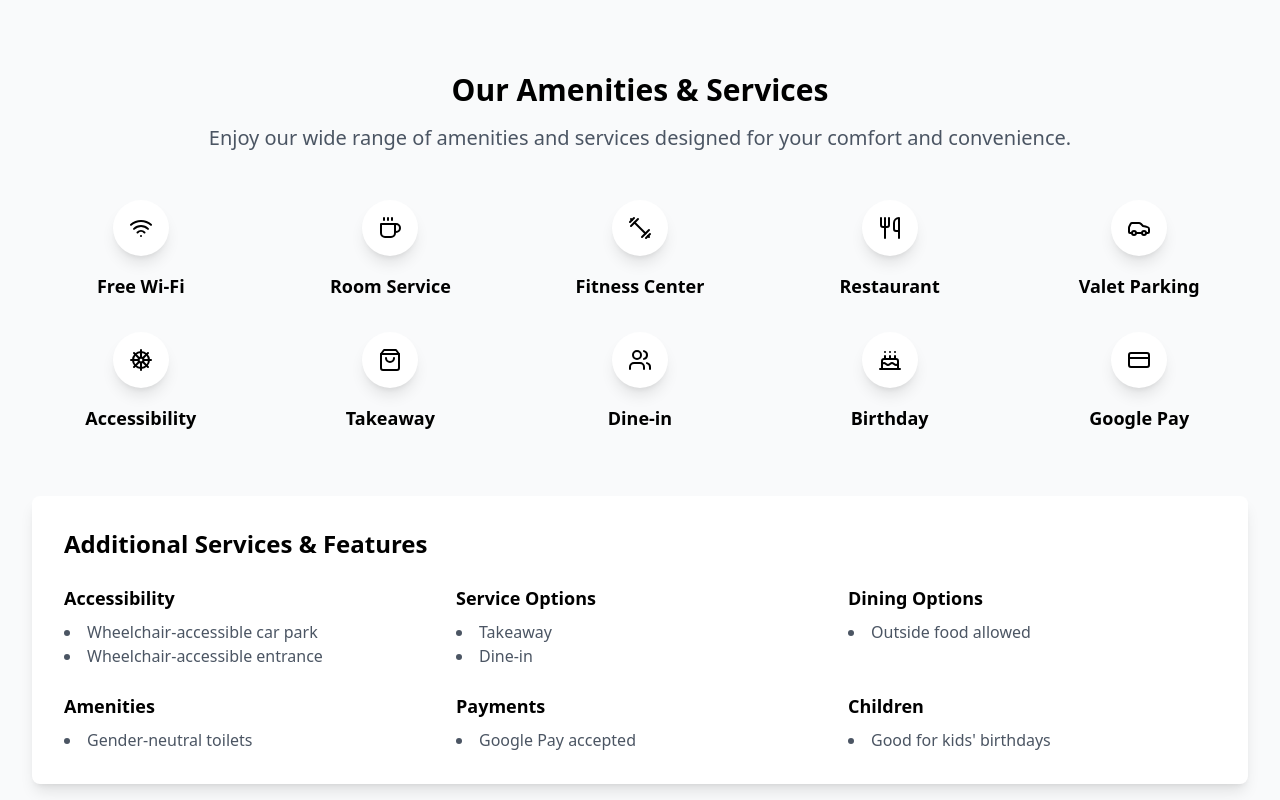
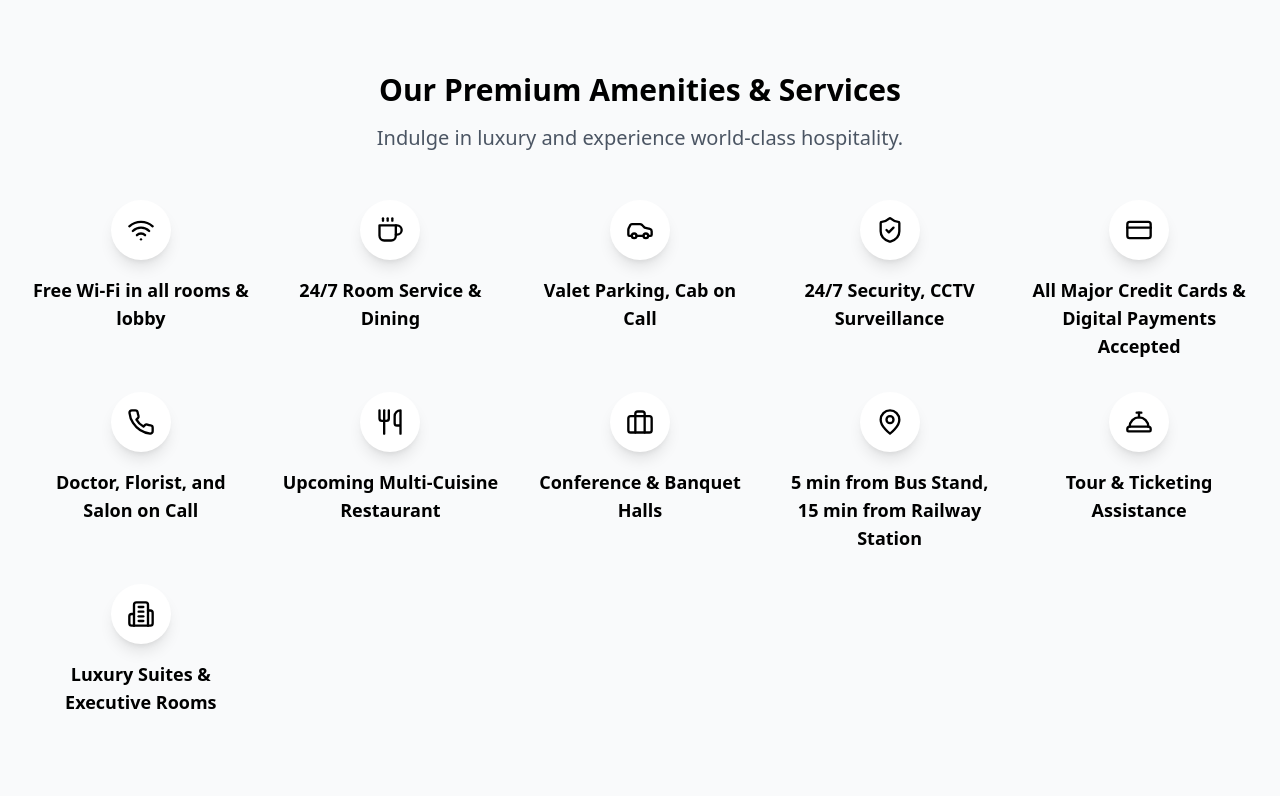
Before and after one commit to healersdatasolutions/Blessings-Imperia, a React (Vite) app: page / in a window 1280 px wide. Shown: the part 2260-3060 px from the top of the page. Built offline with nearby package versions, Linux system fonts and the light colour scheme; no server answers.

Commit message:
Update AmenitiesSection.tsx

```diff
--- a/src/components/AmenitiesSection.tsx
+++ b/src/components/AmenitiesSection.tsx
@@ -1,17 +1,18 @@
 import { motion } from 'framer-motion';
-import { Wifi, Coffee, Dumbbell, Utensils, Car, ShipWheelIcon as Wheelchair, ShoppingBag, Users, Cake, CreditCard } from 'lucide-react';
+import { Wifi, Coffee, Car, ShieldCheck, CreditCard, Phone, Utensils, Briefcase, MapPin, ConciergeBell, Building2 } from 'lucide-react';
 
 const amenities = [
-  { icon: Wifi, name: 'Free Wi-Fi' },
-  { icon: Coffee, name: 'Room Service' },
-  { icon: Dumbbell, name: 'Fitness Center' },
-  { icon: Utensils, name: 'Restaurant' },
-  { icon: Car, name: 'Valet Parking' },
-  { icon: Wheelchair, name: 'Accessibility' },
-  { icon: ShoppingBag, name: 'Takeaway' },
-  { icon: Users, name: 'Dine-in' },
-  { icon: Cake, name: 'Birthday' },
-  { icon: CreditCard, name: 'Google Pay' },
+  { icon: Wifi, name: 'Free Wi-Fi in all rooms & lobby' },
+  { icon: Coffee, name: '24/7 Room Service & Dining' },
+  { icon: Car, name: 'Valet Parking, Cab on Call' },
+  { icon: ShieldCheck, name: '24/7 Security, CCTV Surveillance' },
+  { icon: CreditCard, name: 'All Major Credit Cards & Digital Payments Accepted' },
+  { icon: Phone, name: 'Doctor, Florist, and Salon on Call' },
+  { icon: Utensils, name: 'Upcoming Multi-Cuisine Restaurant' },
+  { icon: Briefcase, name: 'Conference & Banquet Halls' },
+  { icon: MapPin, name: '5 min from Bus Stand, 15 min from Railway Station' },
+  { icon: ConciergeBell, name: 'Tour & Ticketing Assistance' },
+  { icon: Building2, name: 'Luxury Suites & Executive Rooms' }
 ];
 
 export default function AmenitiesSection() {
@@ -25,8 +26,8 @@ export default function AmenitiesSection() {
           viewport={{ once: true }}
           className="text-center mb-12"
         >
-          <h2 className="text-3xl font-bold mb-4">Our Amenities & Services</h2>
-          <p className="text-xl text-gray-600">Enjoy our wide range of amenities and services designed for your comfort and convenience.</p>
+          <h2 className="text-3xl font-bold mb-4">Our Premium Amenities & Services</h2>
+          <p className="text-xl text-gray-600">Indulge in luxury and experience world-class hospitality.</p>
         </motion.div>
 
         <div className="grid grid-cols-2 md:grid-cols-3 lg:grid-cols-5 gap-8">
@@ -40,62 +41,12 @@ export default function AmenitiesSection() {
               className="flex flex-col items-center"
             >
               <div className="bg-white p-4 rounded-full shadow-lg mb-4">
-                <amenity.icon size={24} className="text-black" />
+                <amenity.icon size={28} className="text-black" />
               </div>
               <h3 className="text-lg font-semibold text-center">{amenity.name}</h3>
             </motion.div>
           ))}
         </div>
-
-        <motion.div
-          initial={{ y: 50, opacity: 0 }}
-          whileInView={{ y: 0, opacity: 1 }}
-          transition={{ duration: 0.5, delay: 1 }}
-          viewport={{ once: true }}
-          className="mt-16 bg-white p-8 rounded-lg shadow-lg"
-        >
-          <h3 className="text-2xl font-bold mb-6">Additional Services & Features</h3>
-          <div className="grid grid-cols-1 md:grid-cols-2 lg:grid-cols-3 gap-6">
-            <div>
-              <h4 className="text-lg font-semibold mb-2">Accessibility</h4>
-              <ul className="list-disc list-inside text-gray-600">
-                <li>Wheelchair-accessible car park</li>
-                <li>Wheelchair-accessible entrance</li>
-              </ul>
-            </div>
-            <div>
-              <h4 className="text-lg font-semibold mb-2">Service Options</h4>
-              <ul className="list-disc list-inside text-gray-600">
-                <li>Takeaway</li>
-                <li>Dine-in</li>
-              </ul>
-            </div>
-            <div>
-              <h4 className="text-lg font-semibold mb-2">Dining Options</h4>
-              <ul className="list-disc list-inside text-gray-600">
-                <li>Outside food allowed</li>
-              </ul>
-            </div>
-            <div>
-              <h4 className="text-lg font-semibold mb-2">Amenities</h4>
-              <ul className="list-disc list-inside text-gray-600">
-                <li>Gender-neutral toilets</li>
-              </ul>
-            </div>
-            <div>
-              <h4 className="text-lg font-semibold mb-2">Payments</h4>
-              <ul className="list-disc list-inside text-gray-600">
-                <li>Google Pay accepted</li>
-              </ul>
-            </div>
-            <div>
-              <h4 className="text-lg font-semibold mb-2">Children</h4>
-              <ul className="list-disc list-inside text-gray-600">
-                <li>Good for kids' birthdays</li>
-              </ul>
-            </div>
-          </div>
-        </motion.div>
       </div>
     </section>
   );
```
